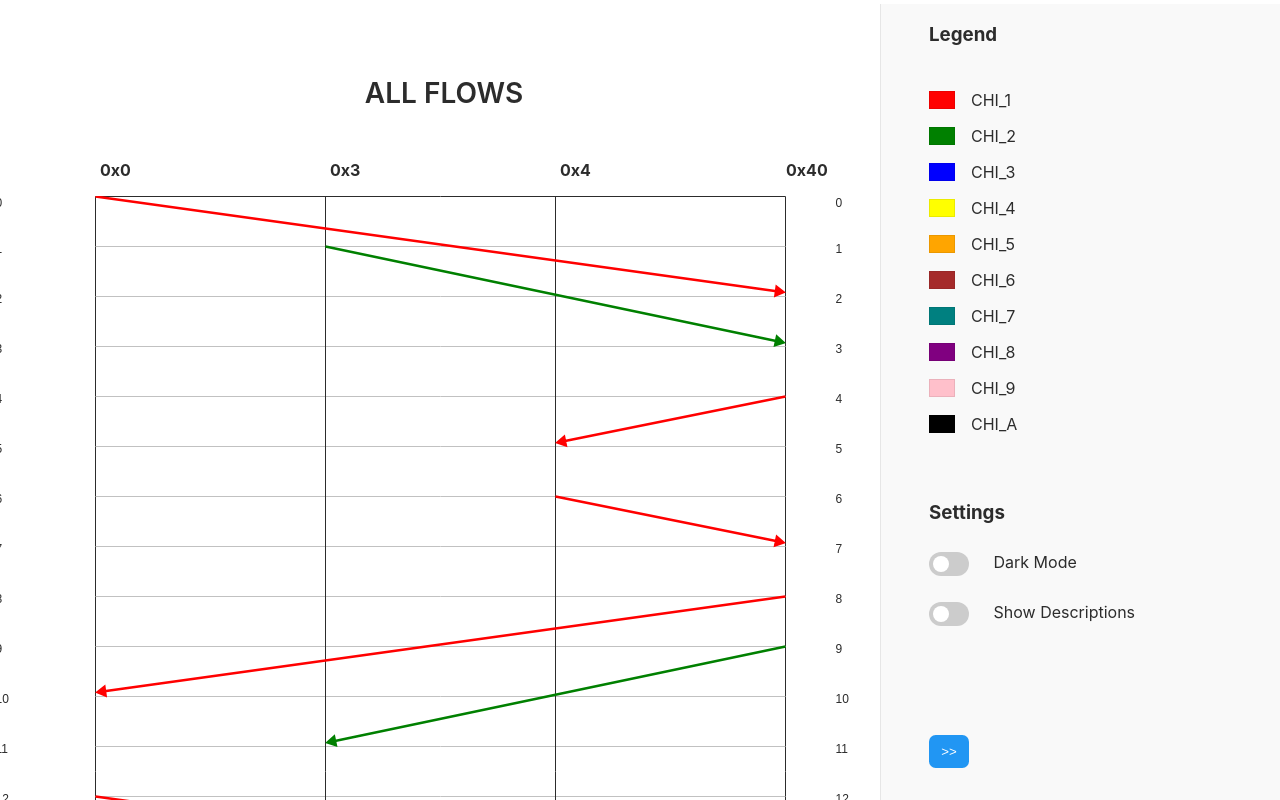
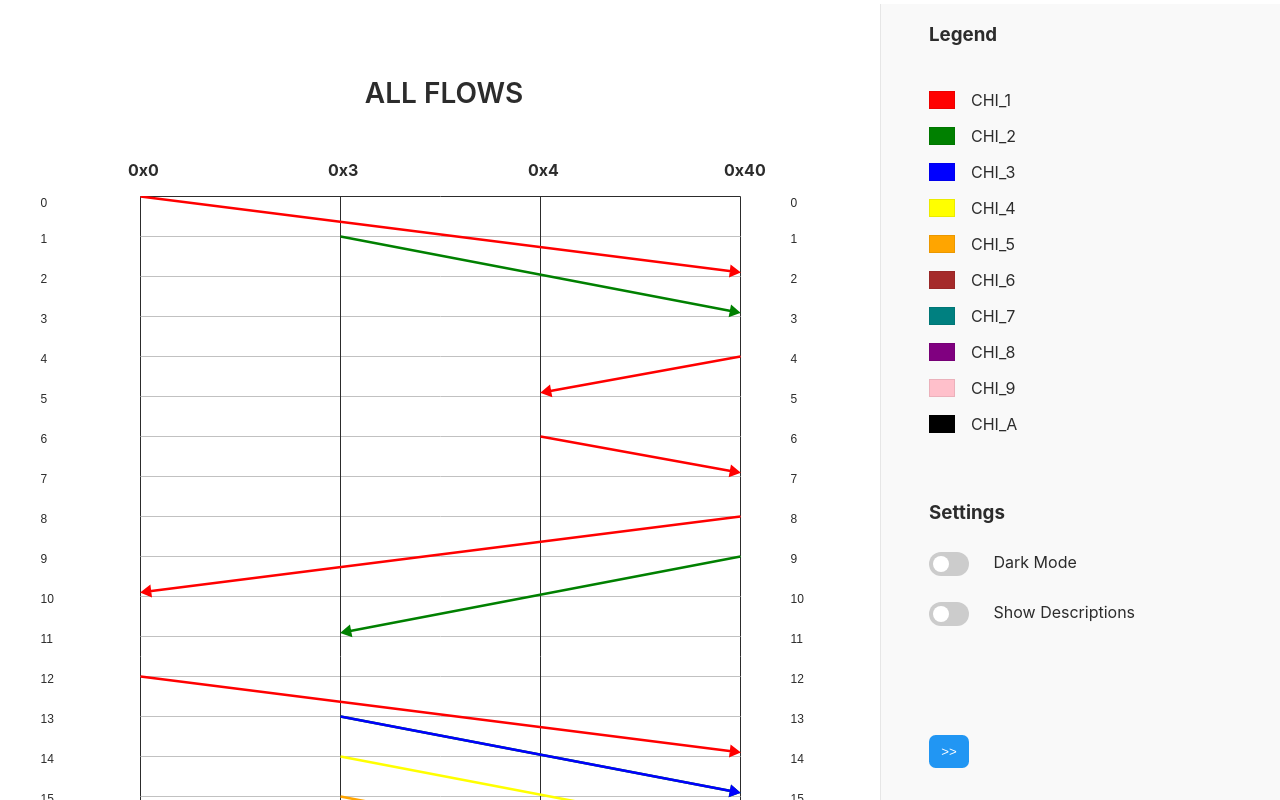
Before and after one commit to RobertJonez7/flow, a React (Create React App) app: page / in a window 1280 px wide. Shown: the top 800 px of the page. Built offline with nearby package versions, Linux system fonts and the light colour scheme.

Commit message:
added overflow protection

```diff
--- a/src/App.css
+++ b/src/App.css
@@ -36,13 +36,23 @@ body {
   padding-top: 1em;
 }
 
+.content-container {
+  display: flex;
+  flex-direction: column;
+  align-items: center;
+}
+
 .grid-container {
+  position: relative;
   padding: 2em;
   padding-top: 0;
   display: flex;
   justify-content: center;
+  align-items: flex-start;
   flex-direction: column;
   transition: 500ms;
+  max-width: 1500px;
+  overflow-x: auto;
 }
 
 .row-headers {
--- a/src/App.tsx
+++ b/src/App.tsx
@@ -66,10 +66,10 @@ const App = () => {
             </div>
           </p>
         ) : (
-          <>
+          <div className="content-container">
             <Header {...headerProps} />
             <Grid {...gridProps} />
-          </>
+          </div>
         )}
 
         <Sidebar {...sideBarProps} />
--- a/src/components/Grid.tsx
+++ b/src/components/Grid.tsx
@@ -26,8 +26,8 @@ const Grid = ({
     {}
   );
 
-  const width = (response?.columns?.length - 1) * 230;
-  const height = response?.rows?.length * 50;
+  const width = (response?.columns?.length - 1) * 200;
+  const height = response?.rows?.length * 40;
 
   const generatecolumnHeaders = () => {
     let i = 0;
@@ -38,7 +38,7 @@ const Grid = ({
       );
 
       arr.push(elem);
-      i += 230;
+      i += 200;
 
       return arr;
     }, [] as any);
--- a/src/helpers/build-grid.ts
+++ b/src/helpers/build-grid.ts
@@ -6,7 +6,7 @@ export const buildGrid = (
   rows: number[] | string[]
 ) => {
   // Row lines
-  for (let y = offsetY, i = 0; y < height + 50; y += offsetY, i++) {
+  for (let y = offsetY, i = 0; y < height + 40; y += offsetY, i++) {
     ctx.beginPath();
 
     ctx.lineWidth = 1;
@@ -17,9 +17,10 @@ export const buildGrid = (
     ctx.moveTo(0 + 100, y);
     ctx.lineTo(width + 100, y);
 
-    const yPos = i === 0 ? 40 : 44;
-    ctx.fillText(rows[i].toString(), 0, y - yPos);
-    ctx.fillText(rows[i].toString(), width + 150, y - yPos);
+    const yPos = i === 0 ? 30 : 34;
+
+    ctx.fillText(rows[i]?.toString(), 0, y - yPos);
+    ctx.fillText(rows[i]?.toString(), width + 150, y - yPos);
 
     ctx.stroke();
     ctx.closePath();
```
